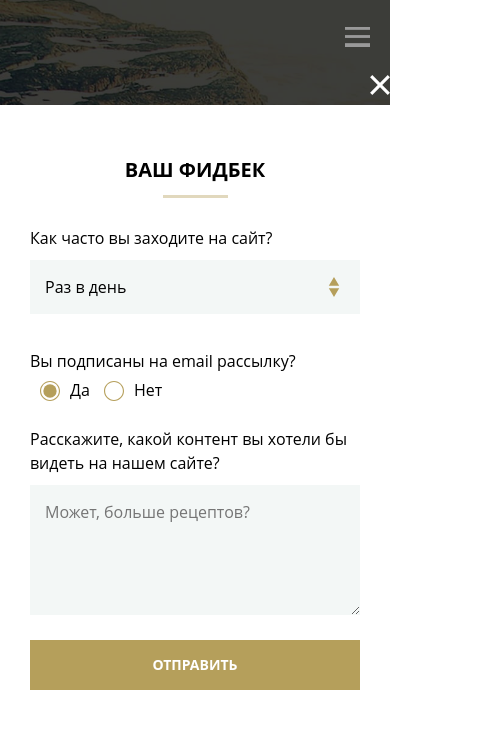
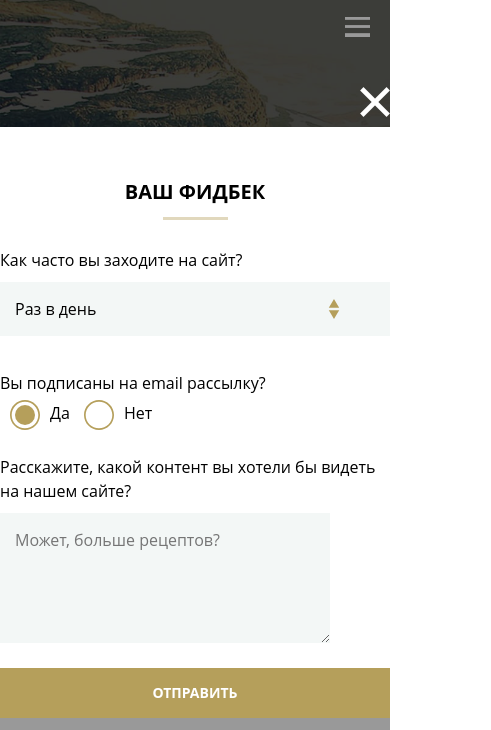
Before and after one commit to kxrxll/netology-adaptive, a plain HTML site: page index.html in a window 390 px wide. Shown: the top 730 px of the page, 491 px wide, since content can reach past the window. Drawn offline with Linux system fonts and the light colour scheme.

Commit message:
Made changes in pop-up

```diff
--- a/css/style.css
+++ b/css/style.css
@@ -380,6 +380,7 @@ a:hover {
   flex-direction: column;
   bottom: -12px;
   min-height: 265px;
+  flex-grow: 1;
 }
 
 .product-header{
@@ -389,7 +390,6 @@ a:hover {
 }
 
 .product-description{
-  flex-grow: 1;
   font-size: 15px;
   margin-bottom: 20px;
 }
@@ -786,7 +786,7 @@ a.product-link:hover{
   }
 
   .menu-list {
-    opacity: 0;
+    display:none;
   }
 
   .top-menu::before{
@@ -929,7 +929,7 @@ a.product-link:hover{
   }
 
   .menu-list {
-    opacity: 0;
+    display:none;
   }
 
   .top-menu::before{
@@ -1075,6 +1075,7 @@ a.product-link:hover{
     width:100%;
   }
 }
+
 
 @media (max-width: 640px) and (orientation: landscape){
 
@@ -1223,9 +1224,10 @@ a.product-link:hover{
 
 .radio{
   position: absolute;
-  clip:rect(1px,1px,1px,1px);
-  height:1px;
-  width:1px;
+  visibility: visible;
+  opacity: 0;
+  width: 80px;
+  height: 25px;
 }
 
 .radio:checked ~ .radio-group-text::before{
@@ -1273,3 +1275,29 @@ a.product-link:hover{
   font-size:18px;
   cursor:pointer;
 }
+
+@media (max-width: 640px){
+  .radio-group-text::before {
+    background-size: 30px;
+    width: 30px;
+    height: 30px;
+  }
+
+  .modal-window::before{
+    width: 30px;
+    height: 30px;
+    left: 360px;
+    top: -40px;
+  }
+}
+
+@media (max-width: 430px){
+  .modal-window{
+    width: 100%;
+    margin: 0;
+    padding: 0;
+  }
+  .modal-form{
+    width: 100%;
+  }
+}
```
